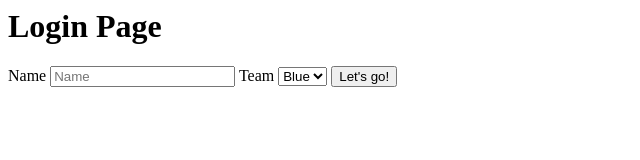
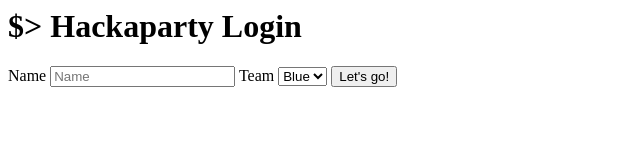
Before and after one commit to hackaparty/hackaparty, a website built with webpack: page client/login/index.html in a window 1280 px wide. Shown: the whole page, without its empty margins (0-640 px from the left). Built offline with nearby package versions, Linux system fonts and the light colour scheme; no server answers.

Commit message:
changed page title

```diff
--- a/client/login/index.html
+++ b/client/login/index.html
@@ -2,10 +2,10 @@
 
 <html>
     <head>
-
+        <meta name="viewport" content="width=device-width, initial-scale=1.0, user-scalable=no">
     </head>
     <body>
-        <h1>Login Page</h1>
+        <h1>$> Hackaparty Login</h1>
         <Form action="/login" method="POST">
             <label for="name">Name</label>
             <input id="name" name="name" type="text" placeholder="Name" />
```
